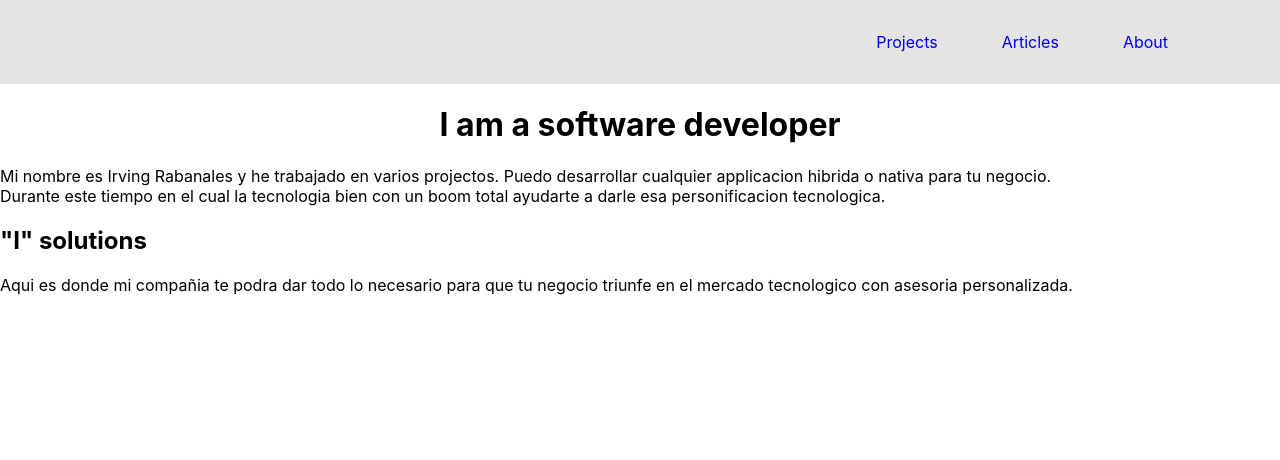
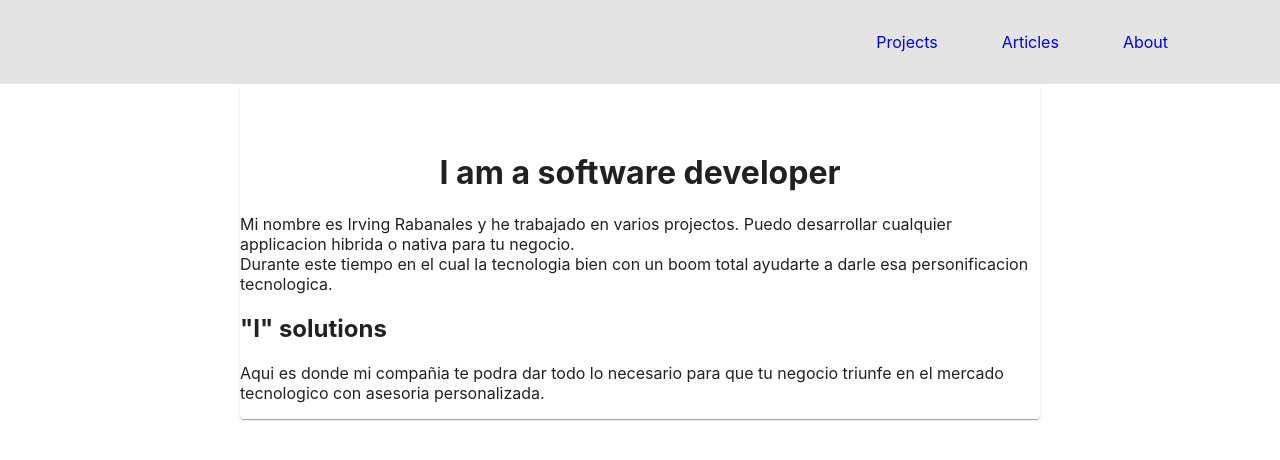
Before and after one commit to i-dev27/portafolio, a React (Create React App) app: page /about in a window 1280 px wide. Shown: the top 460 px of the page. Built offline with nearby package versions, Linux system fonts and the light colour scheme.

Commit message:
content3erdversion

```diff
--- a/src/App.css
+++ b/src/App.css
@@ -24,3 +24,8 @@ h1.title {
   display: flex;
   justify-content: center;
 }
+
+.MuiCard-root {
+  width: 800px;
+  padding-top: 3em;
+}
--- a/src/components/About.jsx
+++ b/src/components/About.jsx
@@ -1,20 +1,35 @@
 import React from "react";
+import { Card, Grid } from "@material-ui/core";
 
 function About(props) {
   return (
     <div className="about-title">
+      <Grid
+        container
+        spacing={0}
+        direction="column"
+        alignItems="center"
+        justify="center"
+      >
+        <Grid item xs={0}>
+          <Card alignItems="center">
             <h1 className="title">I am a software developer</h1>
             <p>
-        Mi nombre es Irving Rabanales y he trabajado en varios projectos. Puedo
-        desarrollar cualquier applicacion hibrida o nativa para tu negocio.{" "}
-        <br /> Durante este tiempo en el cual la tecnologia bien con un boom
-        total ayudarte a darle esa personificacion tecnologica.
+              Mi nombre es Irving Rabanales y he trabajado en varios projectos.
+              Puedo desarrollar cualquier applicacion hibrida o nativa para tu
+              negocio. <br /> Durante este tiempo en el cual la tecnologia bien
+              con un boom total ayudarte a darle esa personificacion
+              tecnologica.
             </p>
             <h2>"I" solutions</h2>
             <p>
-        Aqui es donde mi compañia te podra dar todo lo necesario para que tu
-        negocio triunfe en el mercado tecnologico con asesoria personalizada.
+              Aqui es donde mi compañia te podra dar todo lo necesario para que
+              tu negocio triunfe en el mercado tecnologico con asesoria
+              personalizada.
             </p>
+          </Card>
+        </Grid>
+      </Grid>
     </div>
   );
 }
--- a/src/components/Projects.jsx
+++ b/src/components/Projects.jsx
@@ -1,11 +1,18 @@
 import React from "react";
-import { makeStyles } from "@material-ui/core/styles";
-import Avatar from "@material-ui/core/Avatar";
+import { Avatar } from "@material-ui/core";
+import { Grid, Container } from "@material-ui/core";
 
 export default function Projects() {
   return (
     <div className="projects-area">
-      <h1 className="projects-title">"I" Solutions!</h1>
+      <Container fixed>
+        <h1 className="projects-title">"My-Projects"</h1>
+        <Grid spacing={1} container justify="flex-end" alignItems="center">
+          <Grid item xs={1}>
+            <Avatar alt="Irving Morales" src="./images/avatar.jpg" />
+          </Grid>
+        </Grid>
+      </Container>
     </div>
   );
 }
```
Also changed, not shown: src/components/Avatar.jsx (deleted, +0 -30 lines), src/components/Articles.jsx (line endings or trailing spaces). Lines whose indentation alone changed are shown as unchanged.
